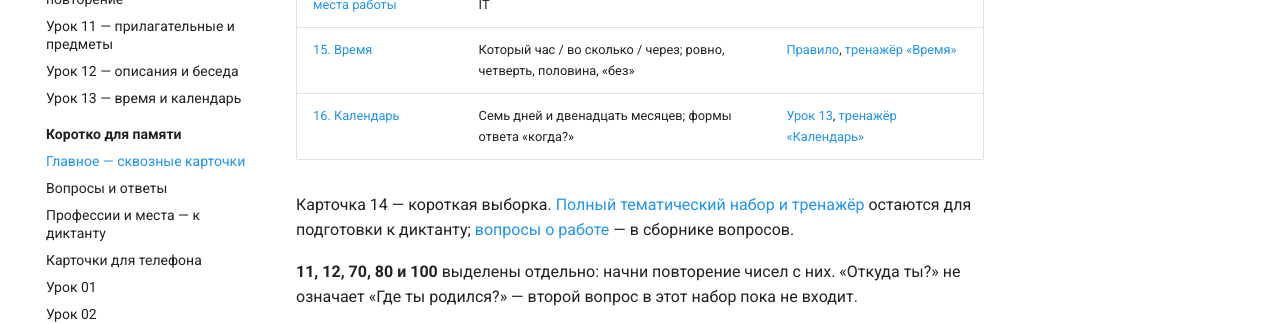
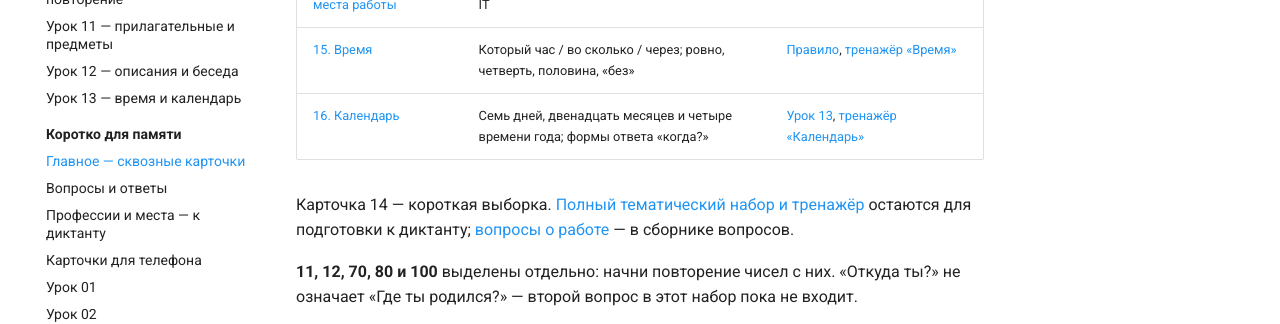
Before and after one commit to arch7tect/Greek, an MkDocs documentation site: the page built from docs/memory/core.md, in a window 1280 px wide and 900 px high, scrolled down 1257 px. Shown: the part 307-631 px from the top of the window. Built offline with MkDocs 1.6.1 and Material for MkDocs 9.7.7, drawn with Linux system fonts in a browser that asks for light colours.

Commit message:
Add all four seasons to core calendar revision card

```diff
--- a/docs/assets/mobile/core/index.html
+++ b/docs/assets/mobile/core/index.html
@@ -20,4 +20,4 @@ figure{margin:0}img{display:block;width:100%;height:auto}figcaption{padding:8px
 <figure><img src="card-13.png" alt="Прилагательные: род и окончания" loading="lazy"><figcaption>Прилагательные: род и окончания</figcaption></figure>
 <figure><img src="card-14.png" alt="Профессии и места работы" loading="lazy"><figcaption>Профессии и места работы</figcaption></figure>
 <figure><img src="card-15.png" alt="Время: который час и во сколько" loading="lazy"><figcaption>Время: который час и во сколько</figcaption></figure>
-<figure><img src="card-16.png" alt="Календарь: дни и месяцы" loading="lazy"><figcaption>Календарь: дни и месяцы</figcaption></figure></main></html>
+<figure><img src="card-16.png" alt="Календарь: дни, месяцы, сезоны" loading="lazy"><figcaption>Календарь: дни, месяцы, сезоны</figcaption></figure></main></html>
--- a/docs/memory/core.md
+++ b/docs/memory/core.md
@@ -34,7 +34,7 @@ A4: читай блоки **слева направо, затем вниз**. Н
 | 13. Прилагательные | Род по существительному; две модели и особые женские формы | [Правило](../reference/grammar/adjectives-e1-e2.md), [урок 11](../lessons/lesson-11-current.md) |
 | [14. Профессии и места работы](../assets/mobile/core/card-14.png) | Пять основных пар; программист и работа в IT | [Урок 09](../lessons/lesson-09-current.md), [урок 10](../lessons/lesson-10-current.md#my-work) |
 | [15. Время](../assets/mobile/core/card-15.png) | Который час / во сколько / через; ровно, четверть, половина, «без» | [Правило](../reference/grammar/time-and-calendar.md), [тренажёр «Время»](../training/vocabulary.md?topic=time) |
-| [16. Календарь](../assets/mobile/core/card-16.png) | Семь дней и двенадцать месяцев; формы ответа «когда?» | [Урок 13](../lessons/lesson-13-current.md#week), [тренажёр «Календарь»](../training/vocabulary.md?topic=calendar) |
+| [16. Календарь](../assets/mobile/core/card-16.png) | Семь дней, двенадцать месяцев и четыре времени года; формы ответа «когда?» | [Урок 13](../lessons/lesson-13-current.md#week), [тренажёр «Календарь»](../training/vocabulary.md?topic=calendar) |
 
 Карточка 14 — короткая выборка. [Полный тематический набор и тренажёр](professions.md)
 остаются для подготовки к диктанту; [вопросы о работе](questions-answers.md) — в сборнике вопросов.
```
Also changed, not shown: extracted/lessons/lesson-13-source-audit.md (+4 -0 lines), docs/assets/mobile/core/card-16.png, 6 other files.
